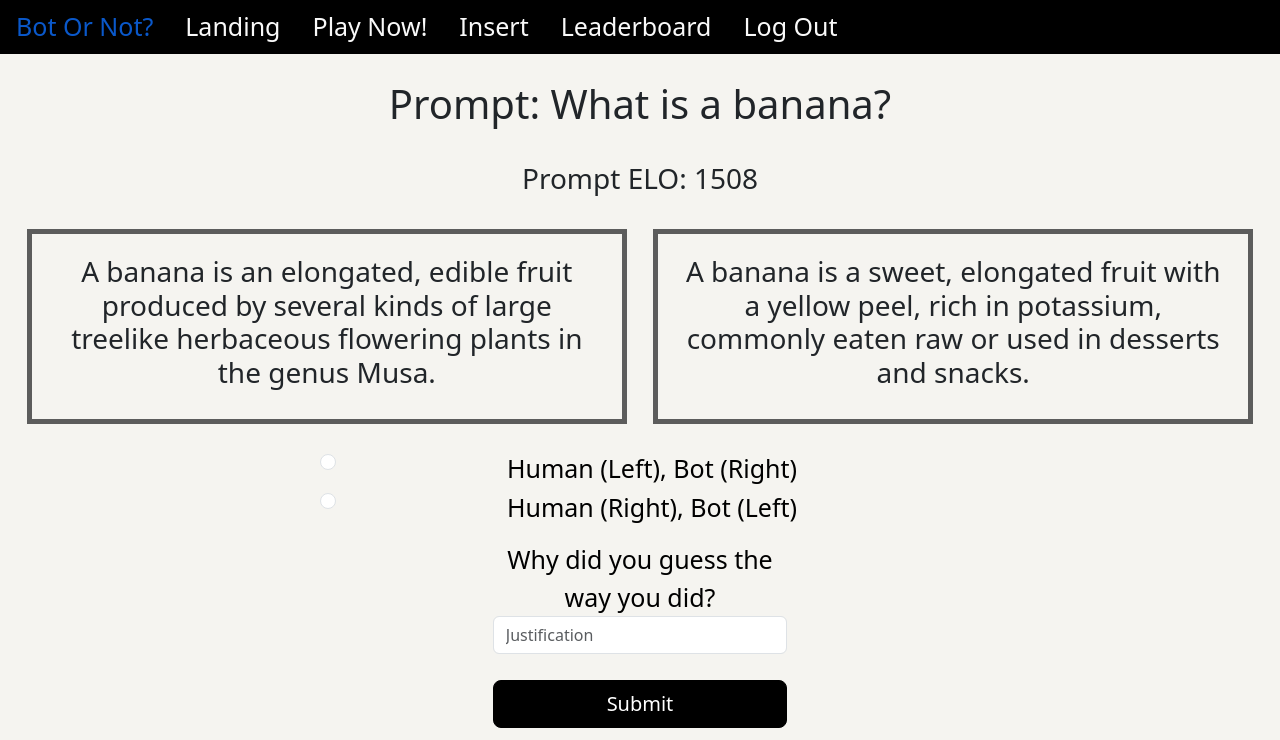
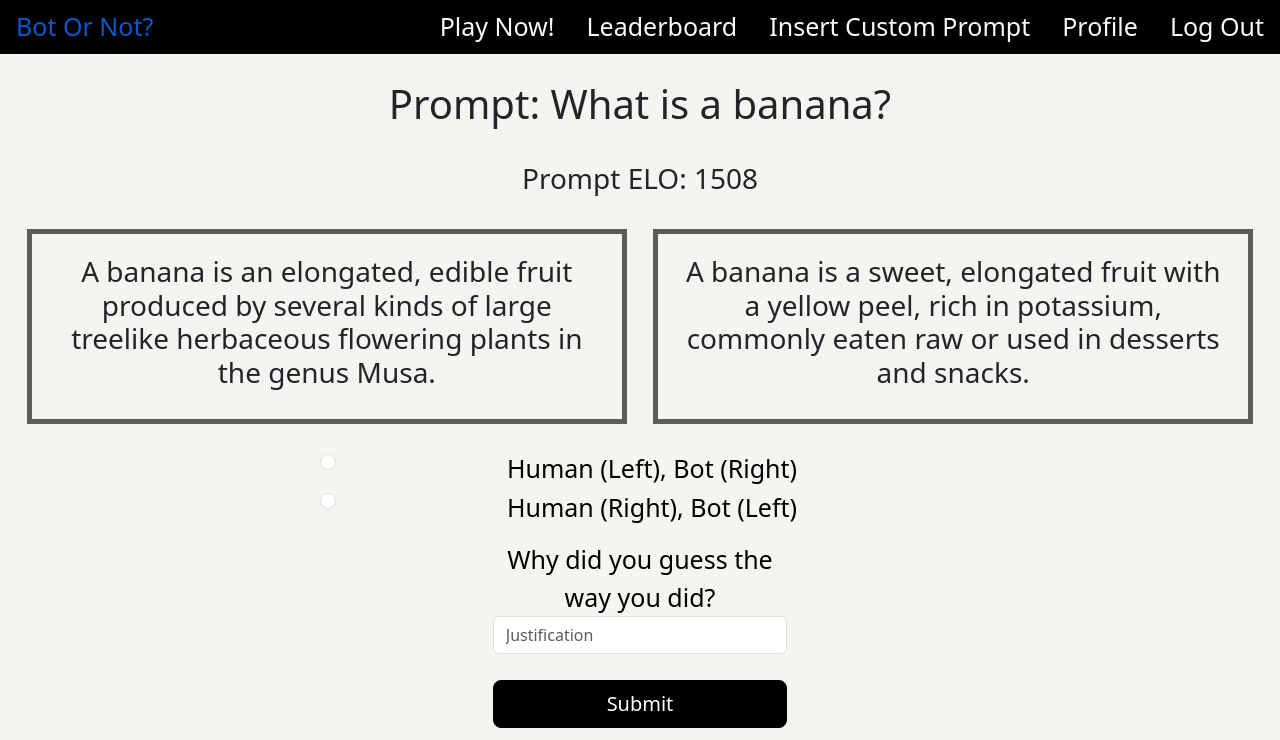
Before and after one commit to EricYXu/BotOrNot, a Flask app: page /game in a window 1280 px wide. Shown: the top 740 px of the page. Run offline with Flask 3, Linux system fonts and the light colour scheme; a user stored in the database is signed in; data comes from the database, SQL or seed files in the repository; both versions use the stored data as it was after the commit.

Commit message:
Fixed layout and game logic

```diff
--- a/flask_app.py
+++ b/flask_app.py
@@ -1,6 +1,5 @@
 import os
 from flask import Flask, request, redirect, render_template, session, flash
-import sqlite3
 from werkzeug.security import check_password_hash, generate_password_hash
 import random
 from helpers import get_db_connection, change_elo, get_bot_response
@@ -63,36 +62,35 @@ def game():
     """ Game Logic """
     if request.method == 'POST':
         response1 = request.form.get('response1')
-        response2 = request.form.get('response2')
+        print(response1)
         justification = request.form.get('justification')
 
-        if not response1 and not response2:
+        if not response1:
             flash('Enter a valid guess.')
-            return render_template("game.html")
+            return render_template("game.html",text1=text1, text2=text2, prompt=prompt,user=user)
         elif not justification:
             flash('Enter a valid justification.')
-            return render_template("game.html")
+            return render_template("game.html",text1=text1, text2=text2, prompt=prompt,user=user)
 
         numberCorrect = 0
         if format == 1:
-            if response1 == "bot1" and response2 == "human2":
-                numberCorrect = 2
-            elif response1 == "human1" and response2 == "bot2":
+            if response1 == "bot-human":
+                numberCorrect = 1
+            else:
                 numberCorrect = 0
+        else:
+            if response1 == "human-bot":
+                numberCorrect = 1
             else:
-                numberCorrect = 1
-        else:
-            if response1 == "human1" and response2 == "bot2":
-                numberCorrect = 2
-            elif response1 == "bot1" and response2 == "human2":
                 numberCorrect = 0
-            else:
-                numberCorrect = 1
+
+        new_score = numberCorrect + user['questionsCorrect']
 
         # Obtains the new elo of the player and prompt, updates using SQL commands
-        new_player_elo = user['elo'] + change_elo(user['elo'], prompt['elo'], numberCorrect) # TODO: Something wrong with changing player elo
+        new_player_elo = user['elo'] + change_elo(user['elo'], prompt['elo'], numberCorrect)
         new_prompt_elo = prompt['elo'] - change_elo(user['elo'], prompt['elo'], numberCorrect)
         conn.execute("UPDATE users SET elo = ? WHERE id = ?", (new_player_elo,user_id))
+        conn.execute("UPDATE users SET questionsCorrect = ? WHERE id = ?", (new_score,user_id))
         conn.execute("UPDATE prompts SET elo = ? WHERE id = ?", (new_prompt_elo,promptIndex))
         conn.execute("INSERT INTO justifications (username, promptID, justification) VALUES (?,?,?)",
                         (user['username'],promptIndex,justification))
@@ -127,6 +125,7 @@ def insert():
         conn.commit()
         conn.close()
 
+        flash('Successfully added prompt!')
         return render_template("insert.html")
     else:
         return render_template("insert.html")
@@ -137,7 +136,6 @@ def leaderboard():
     conn = get_db_connection()
     rankedUsers = conn.execute("SELECT * FROM users ORDER BY elo DESC").fetchall()
     rankedPrompts = conn.execute("SELECT * FROM prompts ORDER BY elo DESC").fetchall()
-    # TODO: ADD A PROMPT LEADERBOARD
     return render_template("leaderboard.html", rankedUsers=rankedUsers, rankedPrompts=rankedPrompts)
 
 """ Login: Eric,Test  NicolasBourbaki,Test2 """
@@ -179,29 +177,34 @@ def register():
         username = request.form.get("username")
         password = request.form.get("password")
         confirmation = request.form.get("confirmation")
-        # Checks validity of fields
+
         if not username:
             flash('Enter a valid username.')
             return render_template("register.html")
         elif not password:
-            flash('Enter a valid password.')
+            flash('Enter a valid password and confirmation.')
+            return render_template("register.html")
+        elif not confirmation:
+            flash('Enter a valid password and confirmation.')
             return render_template("register.html")
         elif password != confirmation:
             flash('Ensure password and confirmation match.')
             return render_template("register.html")
-        try:
+        else:
             # TODO: REJECT DUPLICATE USERNAMES
-            conn = sqlite3.connect('site.db')
-            cur = conn.cursor()
-            cur.execute("INSERT INTO users (username, password) VALUES (?, ?)",
+            conn = get_db_connection()
+            rows = conn.execute("SELECT * FROM users WHERE username = ?", (request.form.get("username"),)).fetchall()
+
+            if len(rows) != 1 or not check_password_hash(rows[0]["password"], request.form.get("password")):
+                flash('Username already taken.')
+                return render_template("register.html")
+
+            conn.execute("INSERT INTO users (username, password) VALUES (?, ?)",
                         (username, generate_password_hash(password)))
             conn.commit()
             conn.close()
-        except sqlite3.IntegrityError:
-            # Returns error if username is already taken
-            flash('Username already taken.')
-            return render_template("register.html")
 
+        flash('Account created successfully.')
         return redirect("/")
     else:
         return render_template("register.html")
--- a/templates/base.html
+++ b/templates/base.html
@@ -14,24 +14,45 @@
     <title> Bot or Not? | {% block title %}{% endblock %}</title>
 </head>
 
+<div class="collapse navbar-collapse" id="navbarNav">
+    <ul class="navbar-nav ms-auto">
+        {% if session["user_id"] %}
+        <li class="nav-item"><a class="nav-link" href="/landing">Dashboard</a></li>
+        <li class="nav-item"><a class="nav-link" href="/stats">Stats</a></li>
+        <li class="nav-item"><a class="nav-link" href="/live">Live Betting</a></li>
+        <li class="nav-item"><a class="nav-link" href="/bets">All Bets</a></li>
+        <li class="nav-item"><a class="nav-link text-danger" href="/logout">Log Out</a></li>
+        {% else %}
+        <li class="nav-item"><a class="nav-link" href="/login">Login</a></li>
+        <li class="nav-item"><a class="nav-link" href="/register">Register</a></li>
+        {% endif %}
+    </ul>
+</div>
+
 
 <body class="container-fluid">
     <div class="container-fluid navigation-bar">
         {% if session["user_id"] %}
         <nav class="nav">
-            <a class="nav-link navigation-bar" href="/">Bot Or Not?</a>
-            <a class="nav-link navigation-bar" href="/landing">Landing</a>
-            <a class="nav-link navigation-bar" href="/game">Play Now!</a>
-            <a class="nav-link navigation-bar" href="/insert">Insert</a>
-            <a class="nav-link navigation-bar" href="/leaderboard">Leaderboard</a>
-            <a class="nav-link navigation-bar navbar-right" href="/logout">Log Out</a>
+            <div>
+                <a class="nav-link navigation-bar" href="/">Bot Or Not?</a>
+            </div>
+            <div class="ms-auto">
+                <a class="nav-link navigation-bar navbar-right" href="/logout">Log Out</a>
+                <a class="nav-link navigation-bar navbar-right" href="/landing">Profile</a>
+                <a class="nav-link navigation-bar navbar-right" href="/insert">Insert Custom Prompt</a>
+                <a class="nav-link navigation-bar navbar-right" href="/leaderboard">Leaderboard</a>
+                <a class="nav-link navigation-bar navbar-right" href="/game">Play Now!</a>
+
+
+            </div>
         </nav>
         {% else %}
         <nav class="nav">
             <div>
                 <a class="nav-link active navigation-bar" href="/">Bot Or Not?</a>
             </div>
-            <div>
+            <div class="ms-auto">
                 <a class="nav-link navigation-bar navbar-right" href="/login">Login</a>
                 <a class="nav-link navigation-bar navbar-right" href="/register">Register</a>
             </div>
--- a/templates/game.html
+++ b/templates/game.html
@@ -28,13 +28,13 @@ Game
         </div>
         <div class="col center">
             <div class="form-check">
-                <input class="form-check-input" type="radio" name="response1" value="human1" id="response1">
+                <input class="form-check-input" type="radio" name="response1" value="human-bot" id="response1">
                 <label class="form-check-label game-text" for="response1">
                     Human (Left), Bot (Right)
                 </label>
             </div>
             <div class="form-check">
-                <input class="form-check-input" type="radio" name="response1" value="bot1" id="response1">
+                <input class="form-check-input" type="radio" name="response1" value="bot-human" id="response1">
                 <label class="form-check-label game-text" for="response1">
                     Human (Right), Bot (Left)
                 </label>
--- a/templates/insert.html
+++ b/templates/insert.html
@@ -8,7 +8,7 @@ Insert
 
 <div class="container-fluid">
     <div class="text-center row">
-        <h1 class="game-padding">Insert your own prompt and human response! ChatGPT will fill in the bot response.</h1>
+        <h1 class="game-padding">Insert your own prompt and human response! An LLM will fill in the bot response.</h1>
     </div>
     <div class="row center">
         <h3>You will gain upvotes based on how thought-provoking your prompt is.</h3>
--- a/templates/landing.html
+++ b/templates/landing.html
@@ -14,6 +14,7 @@ Landing
         <div class="col">
             <p class="game-text">Account Created: {{ user['created'] }}</p>
             <p class="game-text">ELO: {{ user['elo'] }}</p>
+            <p class="game-text">Prompts Correct: {{ user['questionsCorrect'] }}</p>
         </div>
         <a class="btn btn-primary btn-lg" type="button" role="button" href="/game">Play Now</a>
     </div>
```
Also changed, not shown: site.db.
